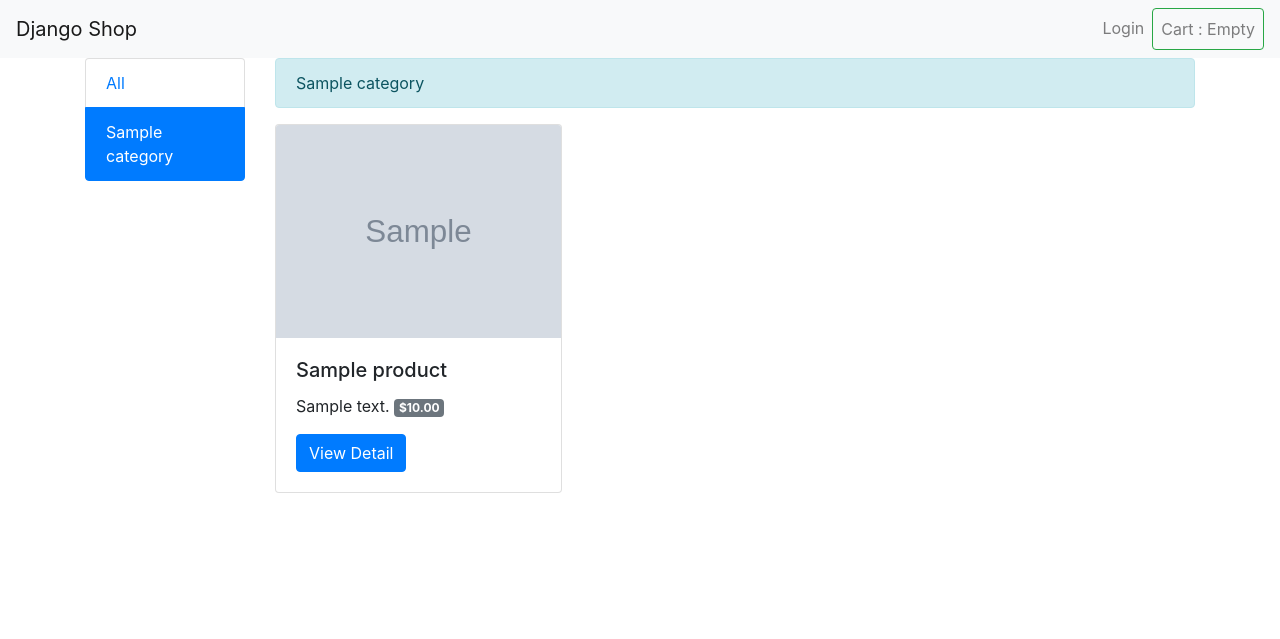
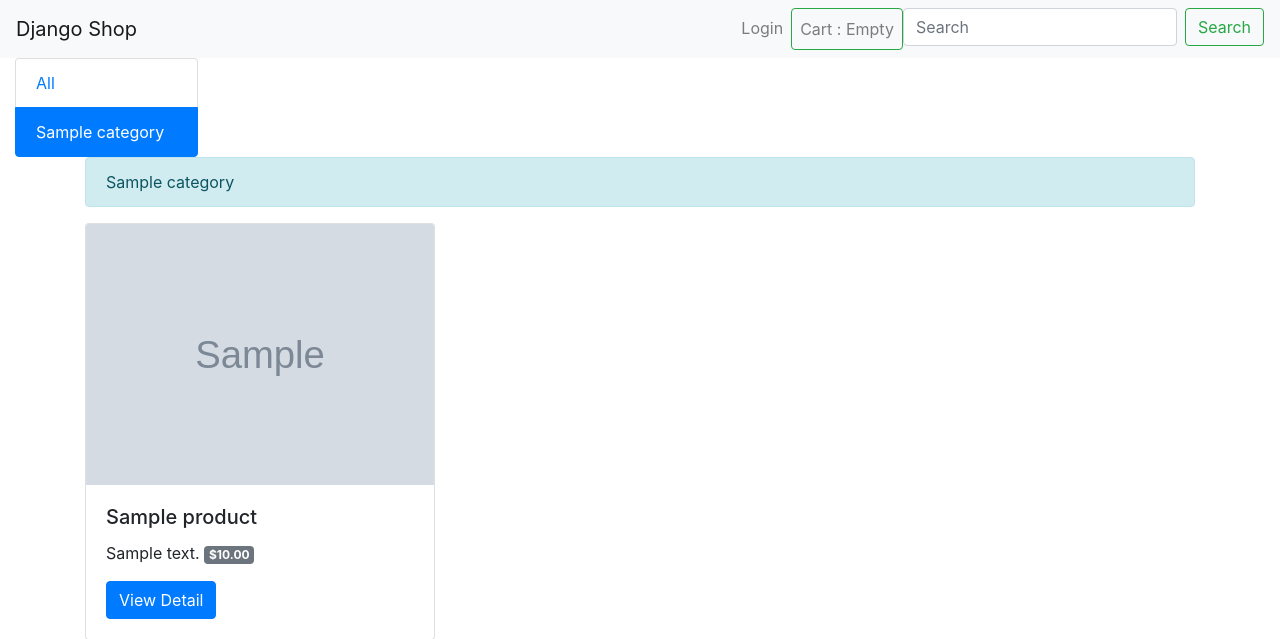
Before and after one commit to sinbox0701/MarketQufide, a Django app: a page that uses templates/base.html in a window 1280 px wide. Shown: the top 639 px of the page. Run offline with Django 3.2, Linux system fonts and the light colour scheme; tables that the repository leaves empty hold one stand-in row (values such as "Sample post"); grey boxes marked "Sample" are stand-in pictures; some libraries are stand-ins or nearby versions.

Commit message:
html파일변경 search instagram banner

```diff
--- a/shop/templates/shop/list.html
+++ b/shop/templates/shop/list.html
@@ -4,16 +4,6 @@
 
 
     <div class="row">
-        <div class="col-2">
-            <div class="list-group">
-                <a href="/" class="list-group-item {% if not current_category %}active{% endif %}">All</a>
-                {% for c in categories %}
-                    <a href="{{c.get_absolute_url}}" class="list-group-item {% if current_category.slug == c.slug %}active{% endif %}">{{c.name}}</a>
-                {% endfor %}
-            </div>
-        </div>
-
-
         <div class="col">
             <div class="alert alert-info" role="alert">
               {% if current_category %}{{current_category.name}}{% else %}All Products{% endif %}
--- a/shop/urls.py
+++ b/shop/urls.py
@@ -1,10 +1,14 @@
 from django.urls import path
+from django.urls import re_path
 from .views import *
 
 app_name = 'shop'
 
 urlpatterns = [
-    path('', product_in_category, name='product_all'), # 카테고리 선택 없이 상품 전체 노출
+    path('', home, name='product_all'),
+    #path('', search),
+    path('search/', search, name='search'),
+    #path('', product_in_category, name='product_all'), # 카테고리 선택 없이 상품 전체 노출
     path('<slug:category_slug>/', product_in_category, name='product_in_category'), # 카테고리 선택
     path('<int:id>/<product_slug>/', product_detail, name='product_detail'), # 상품 상세 페이지
 ]
--- a/shop/views.py
+++ b/shop/views.py
@@ -14,6 +14,25 @@ def product_in_category(request, category_slug=None): # 카테고리 페이지
     return render(request,'shop/list.html',{'current_category':current_category, 'categories': categories, 'products':products})
 
 def product_detail(request, id, product_slug=None): # 제품 상세 뷰
+    categories = Category.objects.all()
     product = get_object_or_404(Product, id=id, slug=product_slug)
     add_to_cart = AddProductForm(initial={'quantity':1})
-    return render(request, 'shop/detail.html', {'product':product, 'add_to_cart':add_to_cart})
+    return render(request, 'shop/detail.html', {'product':product, 'add_to_cart':add_to_cart, 'categories' : categories})
+
+def home(request) :
+    categories = Category.objects.all()
+    current_category = None
+    products = Product.objects.filter(available_display=True)
+    return render(request, 'shop/home.html', {'categories' : categories, 'current_category' : current_category})
+
+def search(request):
+    print("here")
+    #products = Product.objects.filter(available_display=True)
+    categories = Category.objects.all()
+    products = Product.objects.all()
+    search_term = ''
+    if 'search' in request.GET:
+        search_term = request.GET['search']
+        products = products.filter(name__contains=search_term)
+    return render(request, 'shop/search.html',
+                  {'products': products, 'search_term' : search_term, 'categories' : categories})
--- a/templates/base.html
+++ b/templates/base.html
@@ -47,9 +47,31 @@
         </a>
       </li>
 
+        <!--for search-->
+        <li>
+            <form action="/search"class="form-inline my-2 my-lg-0">
+                <input class="form-control mr-sm-2" type="search" placeholder="Search" aria-label="Search" name="search">
+                <button class="btn btn-outline-success my-2 my-sm-0" type="submit">Search</button>
+            </form>
+        </li>
     </ul>
   </div>
 </nav>
+<!--category-->
+<div class="col-2">
+    <div class="list-group">
+        <a href="/" class="list-group-item {% if not current_category %}active{% endif %}">All</a>
+        {% for c in categories %}
+            <a href="{{c.get_absolute_url}}" class="list-group-item {% if current_category.slug == c.slug %}active{% endif %}">{{c.name}}</a>
+        {% endfor %}
+    </div>
+</div>
+
+
+
+
+
+
 <div class="container">
 {% block content %}
 {% endblock %}
```
Also changed, not shown: kwShop/settings.py (+5 -5 lines).
